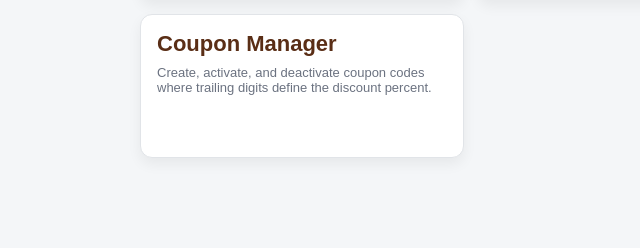
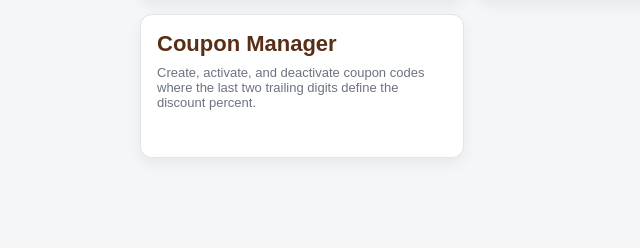
Before and after one commit to AnujMishra77000/suneil_cafe, a Django app: page /admin-dashboard/ in a window 1280 px wide. Shown: the part 552-800 px from the top of the page, without its empty margins (0-640 px from the left). Run offline with Django 5.2, Linux system fonts and the light colour scheme; the visitor is signed in with stand-in values (Sample User, id 1); data that the repository does not hold is empty; parts of the project's set-up code (start-up, migrations or seed data) failed here and were passed over.

Commit message:
New_53 commit

```diff
--- a/orders/coupon_rules.py
+++ b/orders/coupon_rules.py
@@ -1,7 +1,7 @@
 import re
 
 
-_TRAILING_DIGITS_RE = re.compile(r"(\d{1,3})$")
+_TRAILING_DIGITS_RE = re.compile(r"(\d{2})$")
 
 
 def normalize_coupon_code(raw_value):
@@ -15,7 +15,7 @@ def extract_discount_percent(code):
 
     match = _TRAILING_DIGITS_RE.search(normalized)
     if not match:
-        raise ValueError("Coupon code must end with discount digits.")
+        raise ValueError("Coupon code must end with two discount digits.")
 
     percent = int(match.group(1))
     if percent <= 0 or percent > 100:
--- a/orders/templates/orders/admin_coupon_manage.html
+++ b/orders/templates/orders/admin_coupon_manage.html
@@ -68,7 +68,7 @@
                     </div>
                 </div>
             </form>
-            <p class="hint">Examples: <strong>RESIDENT10</strong> and <strong>RMC10</strong> give 10% off. The backend reads the numeric digits at the end of the coupon code and applies that percentage to the total order subtotal.</p>
+            <p class="hint">Examples: <strong>RESIDENT10</strong> and <strong>RMC10</strong> give 10% off. The backend reads the last two trailing digits in the coupon code and applies that percentage to the total order subtotal.</p>
 
             {% if saved == "1" %}
             <div class="msg msg-ok">Coupon saved successfully.</div>
--- a/orders/templates/orders/admin_dashboard.html
+++ b/orders/templates/orders/admin_dashboard.html
@@ -63,7 +63,7 @@
             </a>
             <a class="quick-link" href="/admin-dashboard/coupons/">
                 <h2>Coupon Manager</h2>
-                <p>Create, activate, and deactivate coupon codes where trailing digits define the discount percent.</p>
+                <p>Create, activate, and deactivate coupon codes where the last two trailing digits define the discount percent.</p>
             </a>
         </section>
     </main>
--- a/orders/views.py
+++ b/orders/views.py
@@ -352,7 +352,7 @@ class AdminDeliveryContactManageView(TemplateView):
         return redirect("/admin-dashboard/delivery-contact/?saved=1")
 
 
-@method_decorator(dashboard_admin_required, name="dispatch")
+@method_decorator(staff_member_required, name="dispatch")
 class AdminCouponManageView(TemplateView):
     template_name = "orders/admin_coupon_manage.html"
 
```
